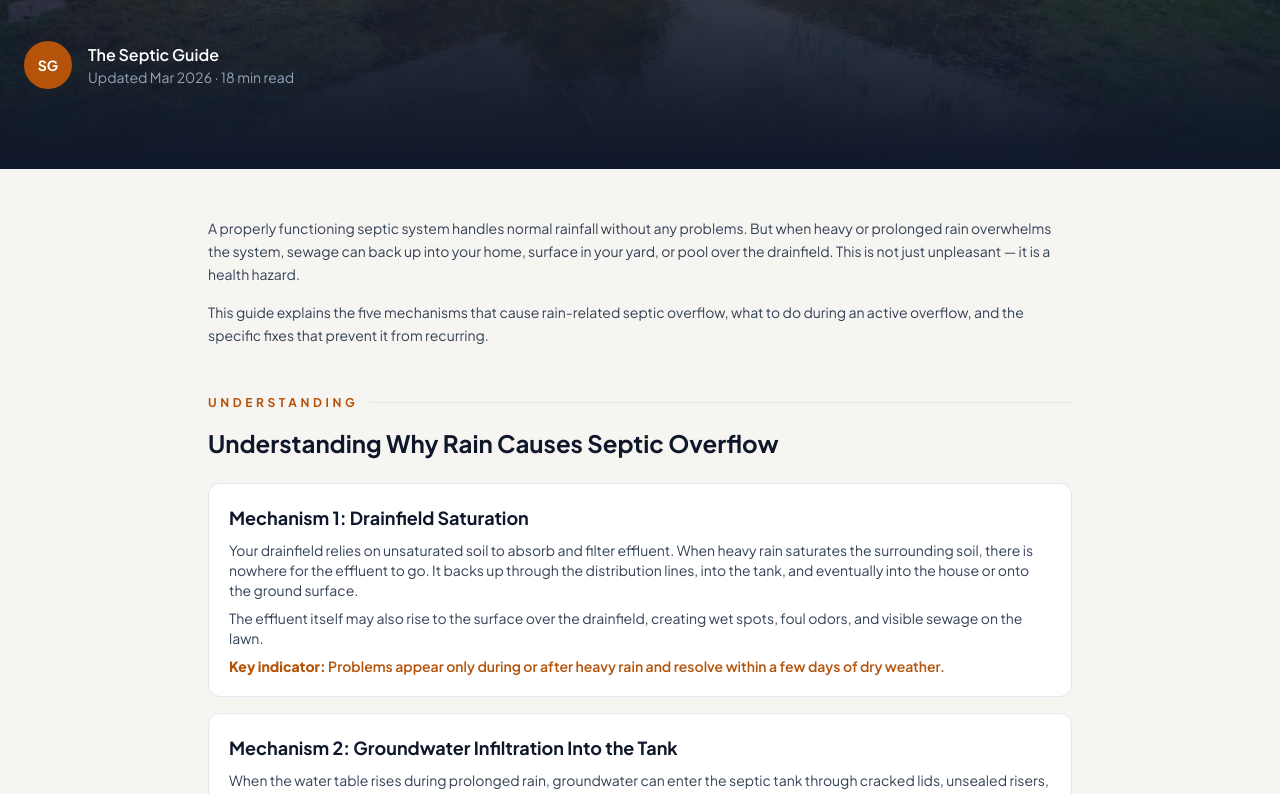
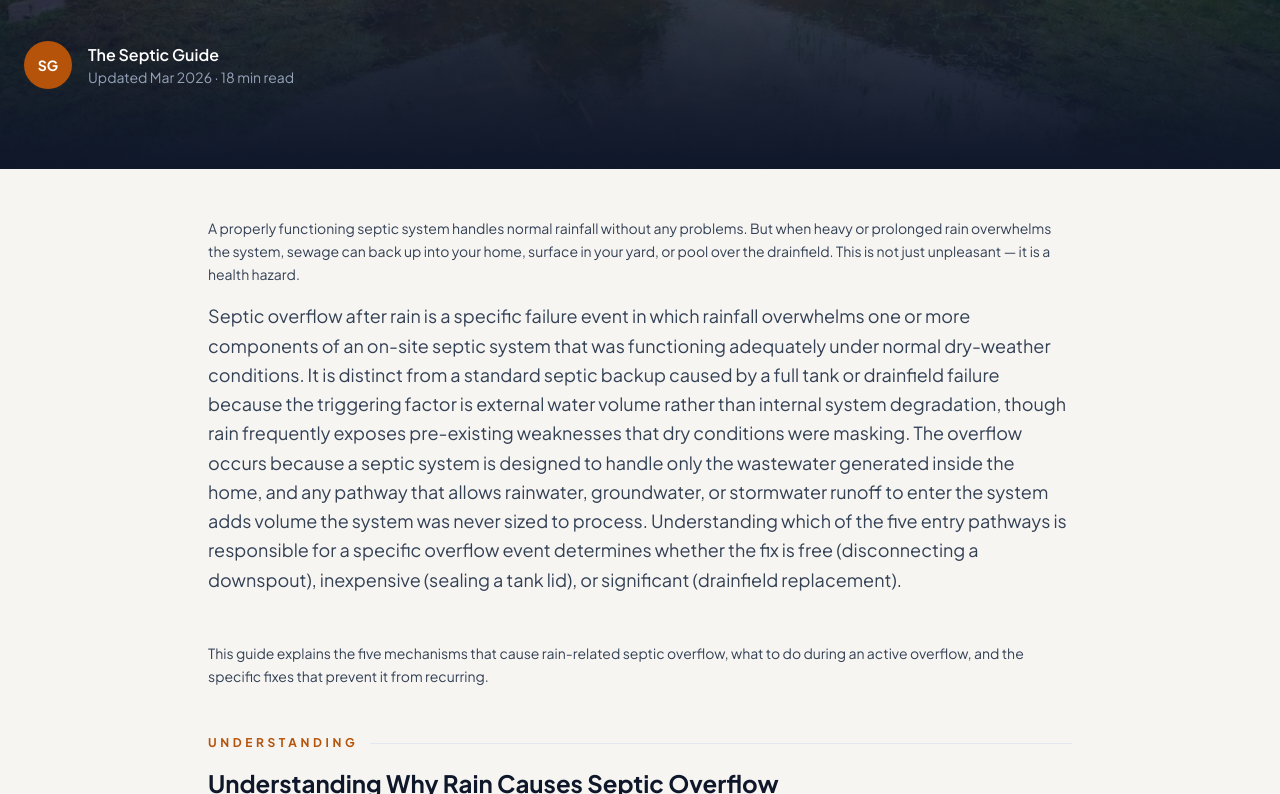
Before and after one commit to thebasementguide2026/theseptic.guide-, a Next.js app: page /problems/septic-overflow-after-rain in a window 1280 px wide. Shown: the part 500-1294 px from the top of the page. Built offline with nearby package versions, Linux system fonts and the light colour scheme.

Commit message:
Add entity definition paragraph on septic-overflow-after-rain

```diff
--- a/app/problems/septic-overflow-after-rain/page.tsx
+++ b/app/problems/septic-overflow-after-rain/page.tsx
@@ -135,6 +135,7 @@ export default function SepticOverflowAfterRain() {
         {/* Intro */}
         <div className='mb-12'>
           <p className='text-slate-700 leading-relaxed text-sm mb-4'>A properly functioning septic system handles normal rainfall without any problems. But when heavy or prolonged rain overwhelms the system, sewage can back up into your home, surface in your yard, or pool over the drainfield. This is not just unpleasant &mdash; it is a health hazard.</p>
+          <p className='text-lg text-slate-700 leading-relaxed mb-12'>Septic overflow after rain is a specific failure event in which rainfall overwhelms one or more components of an on-site septic system that was functioning adequately under normal dry-weather conditions. It is distinct from a standard septic backup caused by a full tank or drainfield failure because the triggering factor is external water volume rather than internal system degradation, though rain frequently exposes pre-existing weaknesses that dry conditions were masking. The overflow occurs because a septic system is designed to handle only the wastewater generated inside the home, and any pathway that allows rainwater, groundwater, or stormwater runoff to enter the system adds volume the system was never sized to process. Understanding which of the five entry pathways is responsible for a specific overflow event determines whether the fix is free (disconnecting a downspout), inexpensive (sealing a tank lid), or significant (drainfield replacement).</p>
           <p className='text-slate-700 leading-relaxed text-sm'>This guide explains the five mechanisms that cause rain-related septic overflow, what to do during an active overflow, and the specific fixes that prevent it from recurring.</p>
         </div>
 
```
